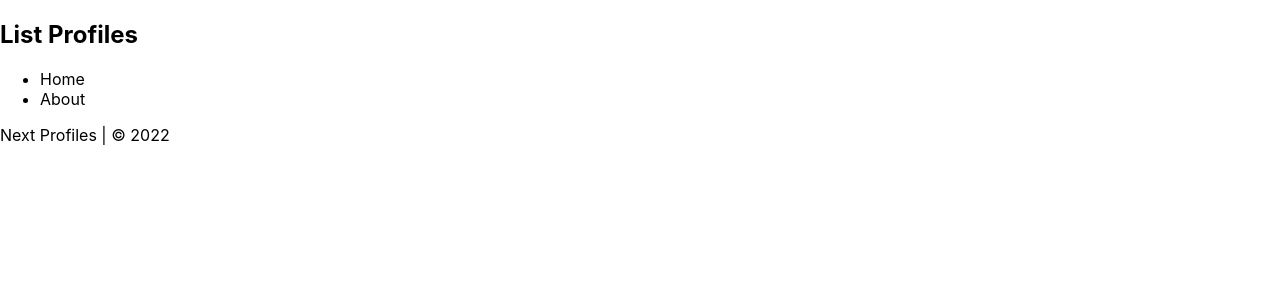
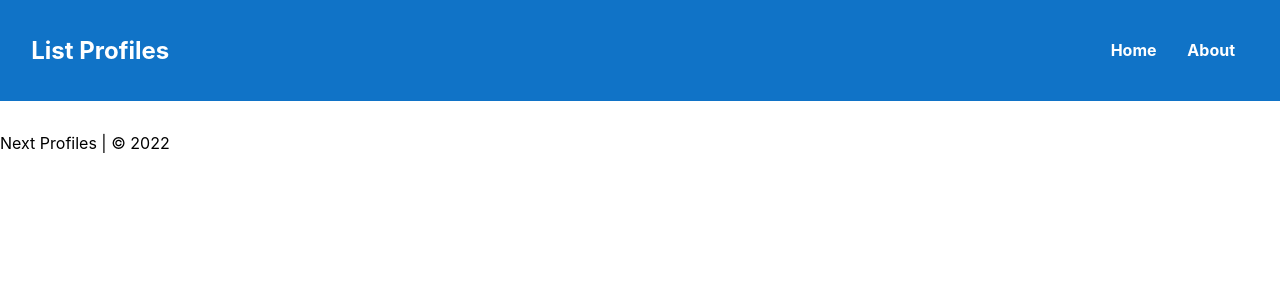
Before and after one commit to allangadelha/next-profiles, a Next.js app: page / in a window 1280 px wide. Shown: the top 300 px of the page. Built offline with nearby package versions, Linux system fonts and the light colour scheme.

Commit message:
CSS in Navbar

```diff
--- a/components/Navbar.js
+++ b/components/Navbar.js
@@ -1,13 +1,15 @@
 import Link from "next/link";
+
+import styles from '../styles/Navbar.module.css';
 
 export default function Navbar() {
 
     return (
-        <nav>
-            <div>
+        <nav className={styles.navbar}>
+            <div className={styles.logo}>
                 <h1>List Profiles</h1>
             </div>
-            <ul>
+            <ul className={styles.link_items}>
                 <li>
                     <Link href='/'><a>Home</a></Link>
                 </li>
--- /dev/null
+++ b/styles/Navbar.module.css
@@ -0,0 +1,41 @@
+.navbar {
+  align-items: center;
+  background-color: #1073C7;
+  color: #FFFFFF;
+  display: flex;
+  justify-content: space-between;
+  margin-bottom: 2em;
+  padding: 1em 1.2em;
+}
+
+.logo {
+  align-items: center;
+  display: flex;
+  justify-content: center;
+}
+
+.logo h1 {
+  margin-left: .5em;
+}
+
+.link_items {
+  display: flex;
+  list-style: none;
+}
+
+.link_items li{
+  margin-right: 1.3em;
+}
+
+.link_items a{
+  border-bottom: 3px solid transparent;
+  color: #FFFFFF;
+  font-weight: bold;
+  padding: 5px;
+  text-decoration: none;
+  transition: .3s;
+}
+
+.link_items a:hover{
+  border-color: #FFFFFF;
+}
```
Also changed, not shown: styles/Footer.module.css (added), styles/Layout.module.css (added).
